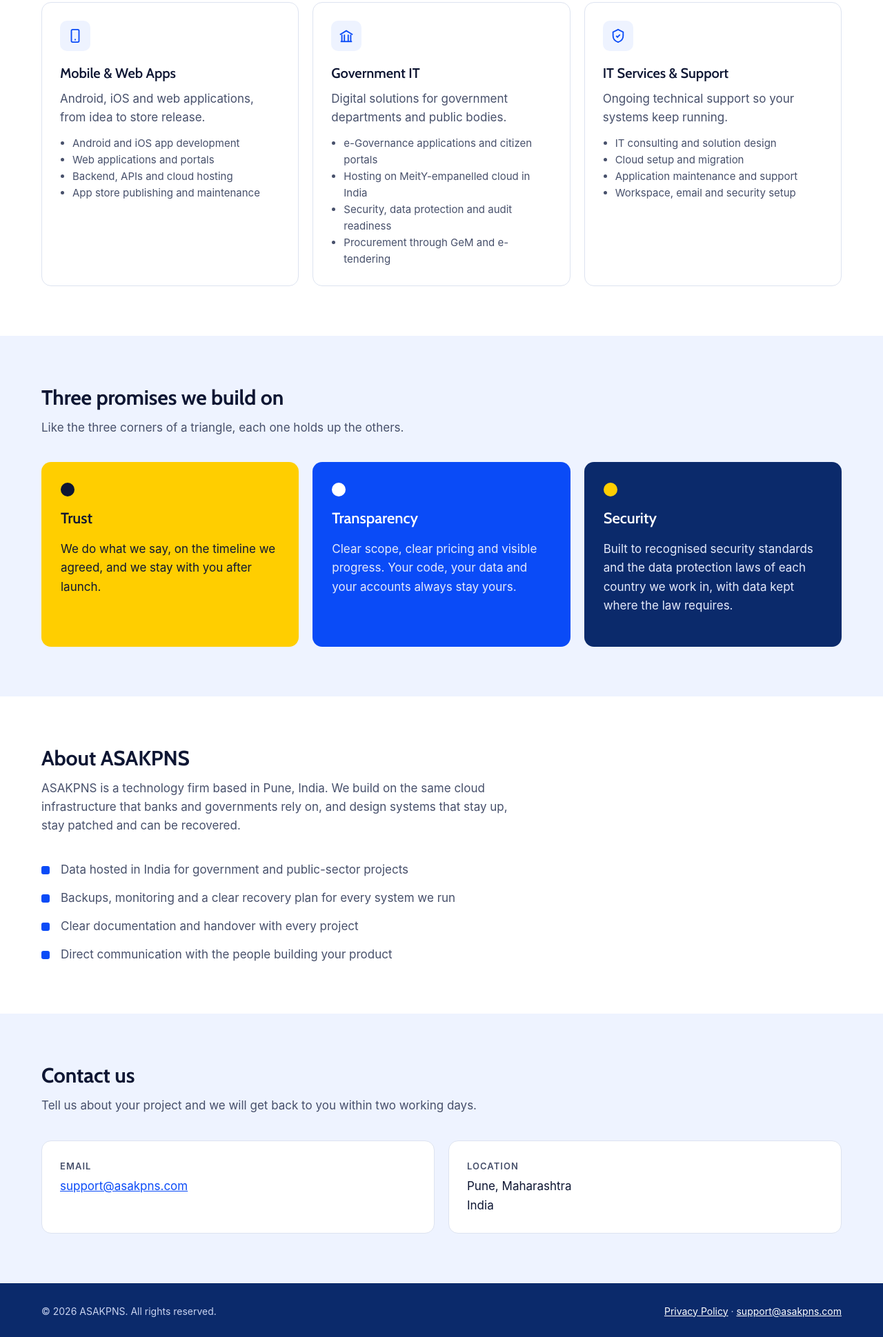
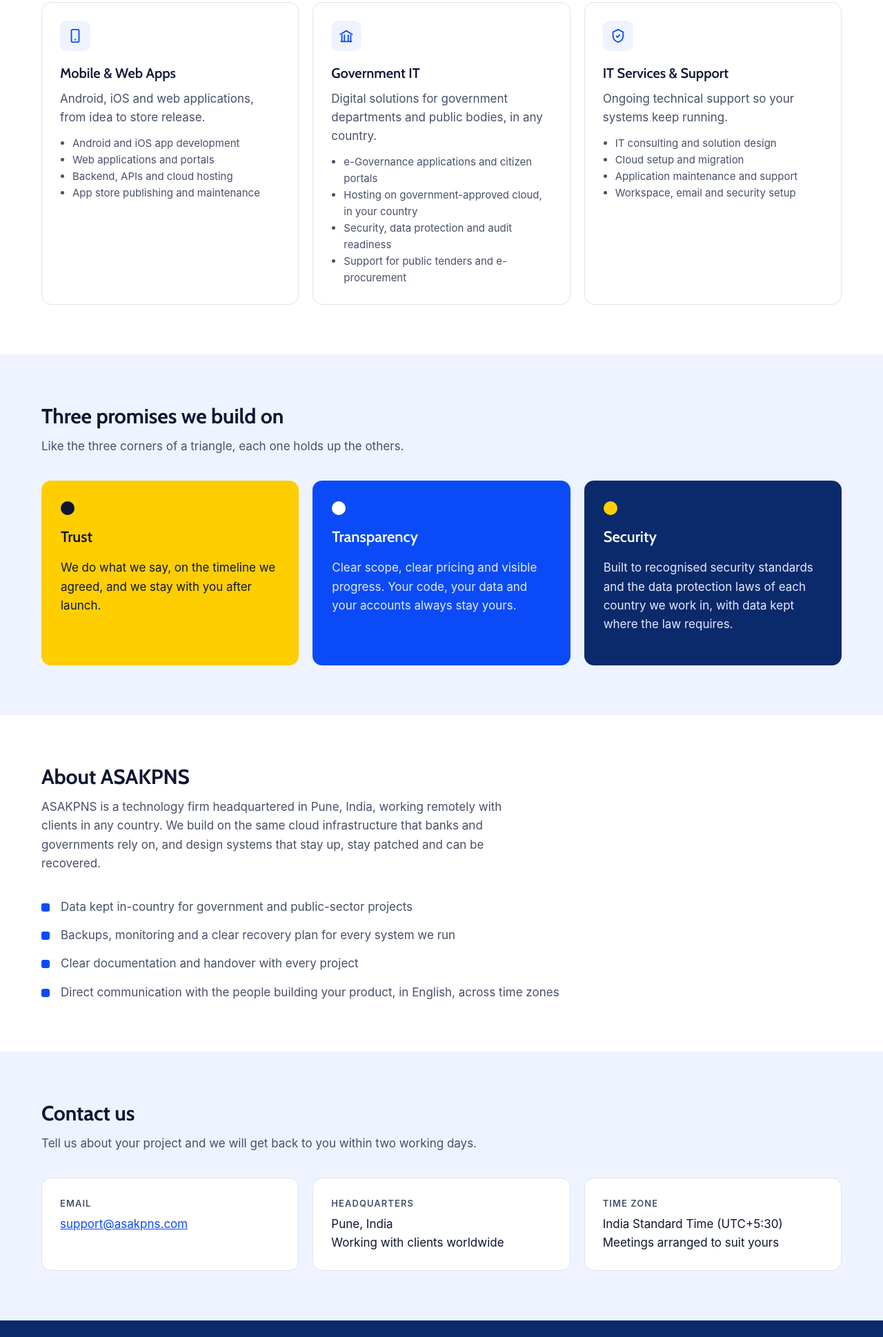
Before and after one commit to anupshokhwal/asakpns-site, a plain HTML site: page public/index.html in a window 1280 px wide. Shown: the part 858-2797 px from the top of the page at 69% size. Drawn offline with nearby package versions, Linux system fonts and the light colour scheme.

Commit message:
International wording across the site
Country-neutral government IT bullets, worldwide positioning in hero,
About and Contact, a time-zone card, and a note in the privacy policy
on rights under visitors' own laws (e.g. GDPR).

Co-Authored-By: Claude Opus 5.5 <noreply@anthropic.com>
Claude-Session: https://claude.ai/code/session_01Lveg57uW4ouxY1mDvVo74N

```diff
--- a/public/index.html
+++ b/public/index.html
@@ -4,7 +4,7 @@
   <meta charset="utf-8">
   <meta name="viewport" content="width=device-width, initial-scale=1">
   <title>ASAKPNS | Software, Apps and Government IT Solutions</title>
-  <meta name="description" content="ASAKPNS builds mobile and web applications, government IT solutions, and provides IT services and support, with trust, transparency and security. Based in Pune, India.">
+  <meta name="description" content="ASAKPNS builds mobile and web applications, government digital solutions and IT services for clients worldwide, with trust, transparency and security. Headquartered in Pune, India.">
   <link rel="canonical" href="https://asakpns.com/">
   <link rel="icon" href="favicon.svg" type="image/svg+xml">
   <meta name="theme-color" content="#0B2A6B">
@@ -36,7 +36,7 @@
     <div class="wrap">
       <p class="eyebrow intro i1">Trust · Transparency · Security</p>
       <h1 class="intro i2">Software you can trust, for business and government.</h1>
-      <p class="lead-hero intro i3">ASAKPNS designs, builds and supports mobile apps, web platforms and digital services, with secure and reliable delivery for public-sector and private clients.</p>
+      <p class="lead-hero intro i3">ASAKPNS designs, builds and supports mobile apps, web platforms and digital services, with secure and reliable delivery for public-sector and private clients around the world.</p>
       <div class="actions intro i4">
         <a class="btn" href="#contact">Start a project</a>
         <a class="btn secondary" href="#values">Our approach</a>
@@ -69,12 +69,12 @@
             <svg width="22" height="22" viewBox="0 0 24 24" fill="none" stroke="currentColor" stroke-width="2"><path d="M3 21h18"/><path d="M5 21V10M9 21V10M15 21V10M19 21V10"/><path d="M2 10l10-6 10 6"/></svg>
           </div>
           <h3>Government IT</h3>
-          <p>Digital solutions for government departments and public bodies.</p>
+          <p>Digital solutions for government departments and public bodies, in any country.</p>
           <ul>
             <li>e-Governance applications and citizen portals</li>
-            <li>Hosting on MeitY-empanelled cloud in India</li>
+            <li>Hosting on government-approved cloud, in your country</li>
             <li>Security, data protection and audit readiness</li>
-            <li>Procurement through GeM and e-tendering</li>
+            <li>Support for public tenders and e-procurement</li>
           </ul>
         </div>
 
@@ -122,12 +122,12 @@
   <section id="about">
     <div class="wrap">
       <h2 class="reveal">About ASAKPNS</h2>
-      <p class="lead reveal">ASAKPNS is a technology firm based in Pune, India. We build on the same cloud infrastructure that banks and governments rely on, and design systems that stay up, stay patched and can be recovered.</p>
+      <p class="lead reveal">ASAKPNS is a technology firm headquartered in Pune, India, working remotely with clients in any country. We build on the same cloud infrastructure that banks and governments rely on, and design systems that stay up, stay patched and can be recovered.</p>
       <ul class="points reveal">
-        <li>Data hosted in India for government and public-sector projects</li>
+        <li>Data kept in-country for government and public-sector projects</li>
         <li>Backups, monitoring and a clear recovery plan for every system we run</li>
         <li>Clear documentation and handover with every project</li>
-        <li>Direct communication with the people building your product</li>
+        <li>Direct communication with the people building your product, in English, across time zones</li>
       </ul>
     </div>
   </section>
@@ -142,8 +142,12 @@
           <p><a href="mailto:support@asakpns.com">support@asakpns.com</a></p>
         </div>
         <div class="card reveal">
-          <div class="label">Location</div>
-          <p>Pune, Maharashtra<br>India</p>
+          <div class="label">Headquarters</div>
+          <p>Pune, India<br>Working with clients worldwide</p>
+        </div>
+        <div class="card reveal">
+          <div class="label">Time zone</div>
+          <p>India Standard Time (UTC+5:30)<br>Meetings arranged to suit yours</p>
         </div>
       </div>
     </div>
```
Also changed, not shown: public/privacy.html (+1 -1 lines).
